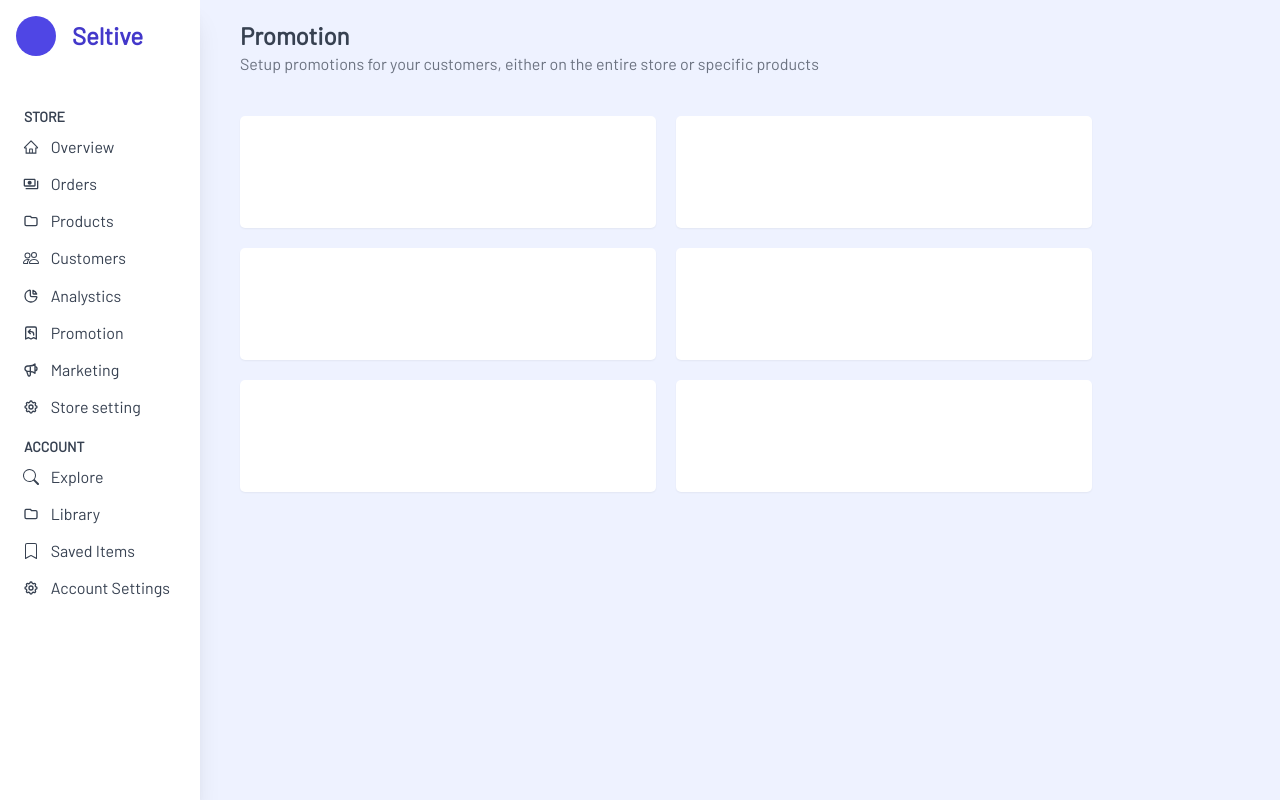
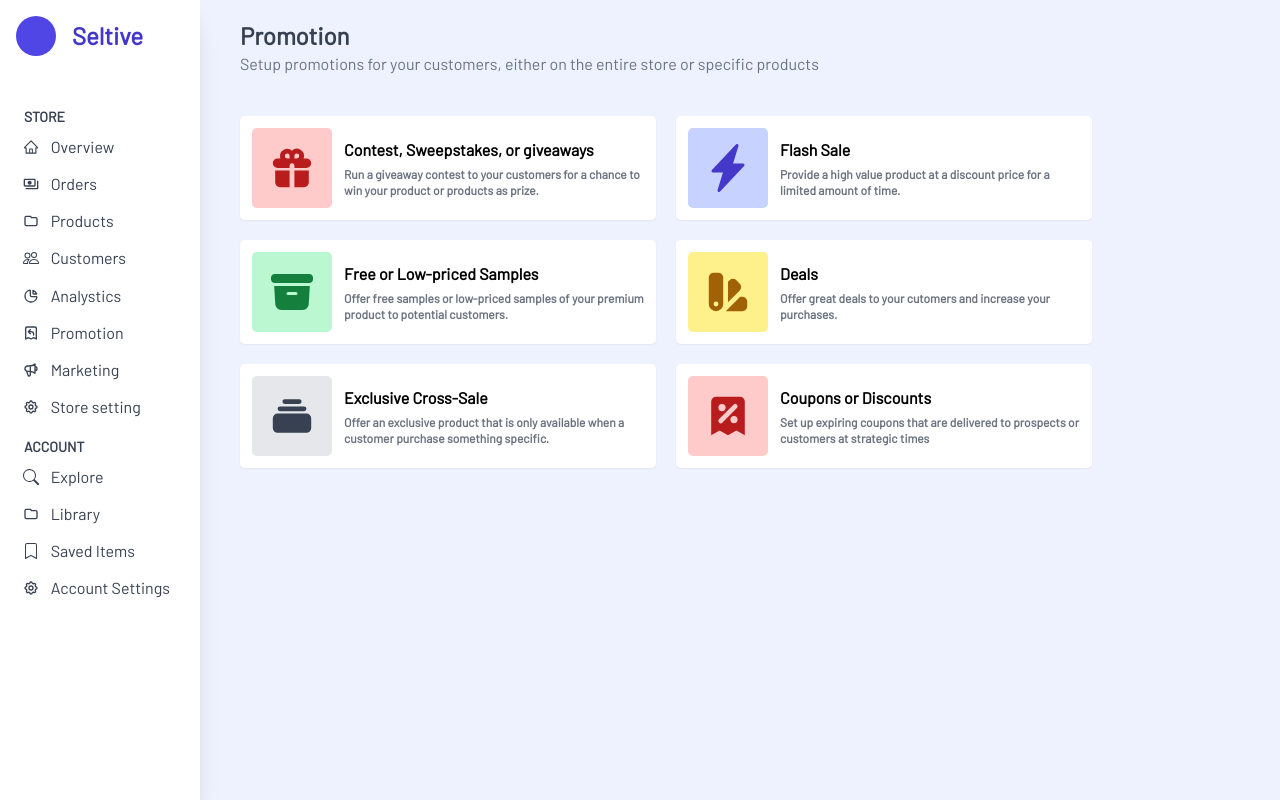
Before and after one commit to Pascal488/Flex-code, a React (Create React App) app in the folder seltive/: page /promotion in a window 1280 px wide. Built offline with nearby package versions, Linux system fonts and the light colour scheme; no server answers; sample sign-in values are in the browser's storage.

Commit message:
:Complete promotion page desgn

```diff
--- a/seltive/src/pages/homepages/overview/Overview.tsx
+++ b/seltive/src/pages/homepages/overview/Overview.tsx
@@ -36,6 +36,7 @@ const Overview = () => {
               <p className="text-sm">Updated 15 minutes ago</p>
             </span>
             <span>
+
               <p className="text-3xl text-indigo-600 font-semibold">1000</p>
             </span>
           </div>
--- a/seltive/src/pages/homepages/promotion/Promotion.tsx
+++ b/seltive/src/pages/homepages/promotion/Promotion.tsx
@@ -1,13 +1,40 @@
 import React from "react";
+import { AiOutlineHome } from "react-icons/ai";
+import { BsFillLightningChargeFill } from "react-icons/bs";
+import {
+  HiCollection,
+  HiColorSwatch,
+  HiGift,
+  HiReceiptTax,
+} from "react-icons/hi";
+import { HiArchiveBox } from "react-icons/hi2";
 
 const Promotion = () => {
   const styles = {
-    backgroundColor: "white",
-    paddingLeft: "208px",
-    paddingRight: "208px",
-    paddingTop: "56px",
-    paddingBottom: "56px",
-    borderRadius: "5px",
+    outer: {
+      display: "flex",
+      alignItems: "center",
+      justifyContent: "center",
+      backgroundColor: "white",
+      width: "416px",
+      gap: "12px",
+      padding: "12px",
+      borderRadius: "5px",
+      maxWith: "50%",
+    },
+    innner: {
+      display: "flex",
+      alignItems: "center",
+      justifyContent: "center",
+      width: "80px",
+      height: "80px",
+      borderRadius: "5px",
+    },
+    honeelement: {
+      color: "rgb(75 85 99 / var(--tw-text-opacity))",
+      marginBottom: "4px",
+      fontWeight: "600",
+    },
   };
   return (
     <div className="p-5">
@@ -17,12 +44,98 @@ const Promotion = () => {
         specific products
       </p>
       <div className="flex  flex-wrap gap-5 max-w-5xl ">
-        <div style={styles} className="shadow-sm"></div>
-        <div className="shadow-sm" style={styles}></div>
-        <div className="shadow-sm" style={styles}></div>
-        <div className="shadow-sm" style={styles}></div>
-        <div className="shadow-sm" style={styles}></div>
-        <div className="shadow-sm" style={styles}></div>
+        <div
+          className="shadow-sm transition ease-in-out delay-150 hover:scale-105 hover:duration-300 cursor-pointer"
+          style={styles.outer}
+        >
+          <div style={styles.innner} className="bg-red-200">
+            <HiGift className="text-5xl text-red-700" />
+          </div>
+          <div>
+            <h1 style={styles.honeelement}>
+              Contest, Sweepstakes, or giveaways
+            </h1>
+            <p className="max-w-[300px] text-xs text-gray-500 font-extrabold">
+              Run a giveaway contest to your customers for a chance to win your
+              product or products as prize.
+            </p>
+          </div>
+        </div>
+
+        <div
+          className="shadow-sm transition ease-in-out delay-150 hover:scale-105 hover:duration-300 cursor-pointer"
+          style={styles.outer}
+        >
+          <div style={styles.innner} className="bg-indigo-200">
+            <BsFillLightningChargeFill className="text-5xl text-indigo-700" />
+          </div>
+          <div>
+            <h1 style={styles.honeelement}>Flash Sale</h1>
+            <p className="max-w-[300px] text-xs text-gray-500 font-extrabold">
+              Provide a high value product at a discount price for a limited
+              amount of time.
+            </p>
+          </div>
+        </div>
+        <div
+          className="shadow-sm transition ease-in-out delay-150 hover:scale-105 hover:duration-300 cursor-pointer"
+          style={styles.outer}
+        >
+          <div style={styles.innner} className="bg-green-200">
+            <HiArchiveBox className="text-5xl text-green-700" />
+          </div>
+          <div>
+            <h1 style={styles.honeelement}>Free or Low-priced Samples</h1>
+            <p className="max-w-[300px] text-xs text-gray-500 font-extrabold">
+              Offer free samples or low-priced samples of your premium product
+              to potential customers.
+            </p>
+          </div>
+        </div>
+        <div
+          className="shadow-sm transition ease-in-out delay-150 hover:scale-105 hover:duration-300 cursor-pointer"
+          style={styles.outer}
+        >
+          <div style={styles.innner} className="bg-yellow-200">
+            <HiColorSwatch className="text-5xl text-yellow-700" />
+          </div>
+          <div>
+            <h1 style={styles.honeelement}>Deals</h1>
+            <p className="max-w-[300px] text-xs text-gray-500 font-extrabold">
+              Offer great deals to your cutomers and increase your purchases.
+            </p>
+          </div>
+        </div>
+        <div
+          className="shadow-sm transition ease-in-out delay-150 hover:scale-105 hover:duration-300 cursor-pointer"
+          style={styles.outer}
+        >
+          <div style={styles.innner} className="bg-gray-200">
+            <HiCollection className="text-5xl text-gray-700" />
+          </div>
+          <div>
+            <h1 style={styles.honeelement}>Exclusive Cross-Sale</h1>
+            <p className="max-w-[300px] text-xs text-gray-500 font-extrabold">
+              Offer an exclusive product that is only available when a customer
+              purchase something specific.
+            </p>
+          </div>
+        </div>
+        <div
+          className="shadow-sm transition ease-in-out delay-150 hover:scale-105 hover:duration-300 cursor-pointer"
+          style={styles.outer}
+        >
+          <div style={styles.innner} className="bg-red-200">
+            <HiReceiptTax className="text-5xl text-red-700" />
+          </div>
+          <div>
+            <h1 style={styles.honeelement}>Coupons or Discounts</h1>
+            <p className="max-w-[300px] text-xs text-gray-500 font-extrabold">
+              Set up expiring coupons that are delivered to prospects or
+              customers at strategic times
+            </p>
+          </div>
+        </div>
       </div>
     </div>
   );
```
